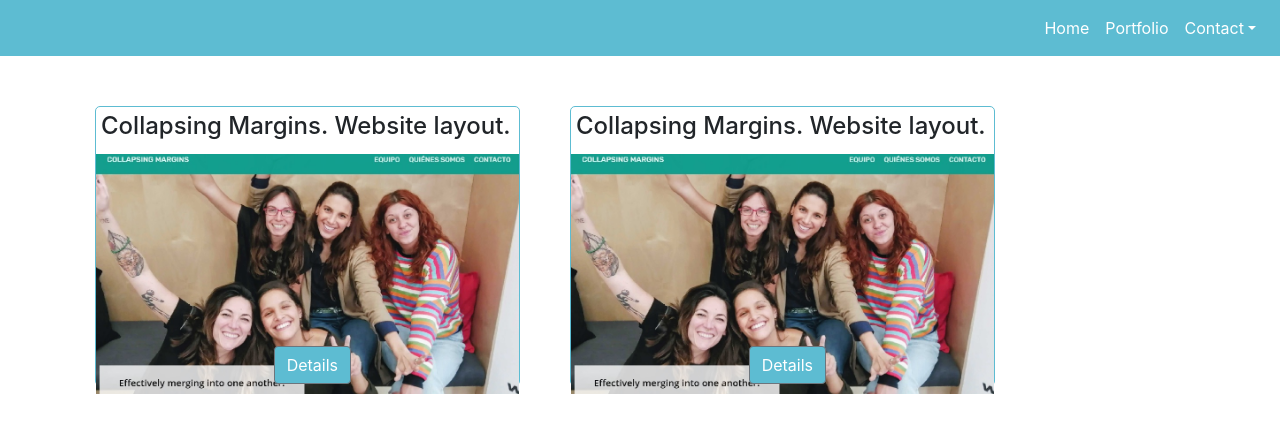
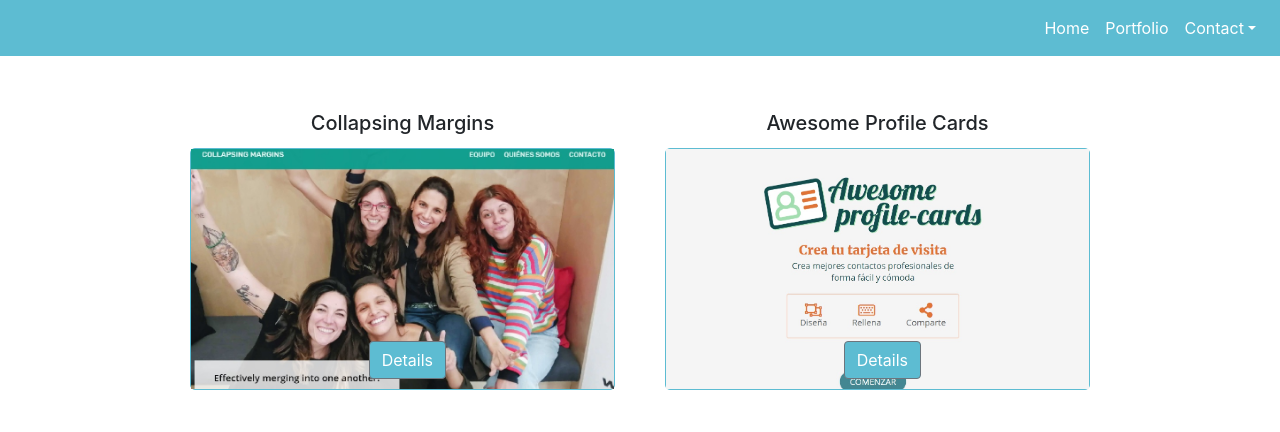
Before and after one commit to gavimar/gavimar-portfolio2, a React (Create React App) app: page /#/Portfolio in a window 1280 px wide. Shown: the top 432 px of the page. Built offline with nearby package versions, Linux system fonts and the light colour scheme; a web font is replaced by a local one.

Commit message:
cards style

```diff
--- a/public/index.html
+++ b/public/index.html
@@ -16,6 +16,7 @@
     -->
     <link rel="manifest" href="%PUBLIC_URL%/manifest.json" />
     <link href="https://fonts.googleapis.com/css?family=Averia+Libre|Baloo+Paaji+2:400,700|Cinzel|Lobster&display=swap" rel="stylesheet">
+    <link rel="stylesheet" href="https://use.fontawesome.com/releases/v5.8.2/css/all.css" crossorigin="anonymous" />
     <title>React App</title>
   </head>
   <body>
--- a/src/components/Card.js
+++ /dev/null
@@ -1,51 +0,0 @@
-import React from "react";
-
-import ReactCardFlip from 'react-card-flip';
-import {Button} from 'reactstrap';
-import image from '../images/collapsing.jpg'
-
-
-
-
-
-export default class Card extends React.Component {
-  constructor() {
-    super();
-      this.state = {
-      isFlipped: false
-    };
-    this.handleClick = this.handleClick.bind(this);
-  }
-  handleClick(e) {
-    e.preventDefault();
-    this.setState(prevState => ({ isFlipped: !prevState.isFlipped }));
-  }
-
-render () {
-  return(
-
-
-    <div className ="card">
-      <h3 className="project-title"> Collapsing Margins. Website layout.</h3>
-              <ReactCardFlip isFlipped={this.state.isFlipped} flipDirection="vertical">
-
-        <div className ="card-front">
-
-
-          <Button className="button" onClick={this.handleClick}>Details</Button>
-          </div>
-
-
-          <div className ="card-back">
-            <img src={image}/>
-
-
-        <Button className="button" onClick={this.handleClick}>Back</Button>
-        </div>
-
-      </ReactCardFlip>
-      </div>
-
-  )}
-
-}
--- a/src/components/Portfolio.js
+++ b/src/components/Portfolio.js
@@ -2,8 +2,9 @@ import React from "react";
 
   import MenuBar from './MenuBar'
   import { Container, Row, Col } from 'reactstrap';
-import ReactCardFlip from 'react-card-flip';
-import Card from './Card';
+
+  import ProjectCard from './ProyectCard';
+
 
 
 
@@ -28,16 +29,33 @@ export default class Portfolio extends React.Component {
                 <Row>
 
                 <Col sm ={5} >
-              <Card></Card>
+                <ProjectCard
+                name = "Collapsing Margins"
+                description ="Layout project. A responsive website to present a team, created using HTML5 and SASS."
+                website = "https://gavimar.github.io/collapsing-margins/"
+                code="https://github.com/gavimar/collapsing-margins"
+                background = "collapsing"
+                backgroundBack ="collapsingBack">
+
+                </ProjectCard>
+
         </Col>
 
         <Col sm ={5}>
 
-        <Card></Card>
+          <ProjectCard
+                name = "Awesome Profile Cards"
+                description ="Layout project. A responsive website to present a team, created using HTML5 and SASS."
+                website = "http://beta.adalab.es/project-promo-i-module-2-team-4-afternoon/"
+                code="https://github.com/Adalab/project-promo-i-module-2-team-4-afternoon"
+                background = "awesome"
+                backgroundBack ="awesomeBack">
+          </ProjectCard>
         </Col>
 
         </Row>
         </Container>
+
 
 
 
--- /dev/null
+++ b/src/components/ProyectCard.js
@@ -0,0 +1,63 @@
+import React from "react";
+
+import ReactCardFlip from 'react-card-flip';
+import {Button} from 'reactstrap';
+import image from '../images/collapsing.jpg';
+
+
+
+
+
+
+export default class ProjectCard extends React.Component {
+  constructor() {
+    super();
+      this.state = {
+      isFlipped: false
+    };
+    this.handleClick = this.handleClick.bind(this);
+  }
+  handleClick(e) {
+    e.preventDefault();
+    this.setState(prevState => ({ isFlipped: !prevState.isFlipped }));
+  }
+
+
+
+render () {
+
+  return(
+
+
+    <div className ="card">
+              <h3 className="project-title"> {this.props.name}</h3>
+              <ReactCardFlip  isFlipped={this.state.isFlipped} flipDirection="vertical">
+
+        <div className ={`card-front ${this.props.background}`}>
+
+
+
+          <Button className="button" onClick={this.handleClick}>Details</Button>
+          </div>
+
+
+          <div className ={`card-back ${this.props.backgroundBack}`}>
+            <div className = "card-back-container">
+            <div className="project-links">
+            <a href={this.props.website}><i className="fas fa-desktop"></i>Website</a>
+            <a href={this.props.code}><i className="fas fa-code-branch"></i>Code</a>
+            </div>
+            <p className="project-description">{this.props.description}</p>
+
+          </div>
+
+
+        <Button className="button" onClick={this.handleClick}>Back</Button>
+        </div>
+
+      </ReactCardFlip>
+      </div>
+
+  )}
+
+}
--- a/src/stylesheets/layout/_portfolio.scss
+++ b/src/stylesheets/layout/_portfolio.scss
@@ -4,27 +4,53 @@
   // display: flex;
   // justify-content: center;
   // align-items: center;
+  text-align: center;
+  .row{
+    display: flex;
+    justify-content: center;
+
+  }
 
 
   .card{
-    border-radius: 5px;
-    border: solid 1px #5dbcd2;
-    height: 280px;
+    // border-radius: 5px;
+    // border: solid 1px #5dbcd2;
+    border: none;
+    height: 300px;
       h3{
         padding:5px;
-        font-size: 20px;
+        font-size: 18px;
         @media all and (min-width:$tablet){
-          font-size:24px;
+          font-size:20px;
         }}
     margin:10px;
     position: relative;
 
+    .react-card-flip{
+      border-radius: 5px;
+    border: solid 1px #5dbcd2;
+
+    .collapsing{
+      background-image: url(../../images/collapsing.jpg);}
+
+    .awesome{
+      background-image: url(../../images/awesome.jpg);
+    }
+
+    // .collapsingBack{
+    //   background: linear-gradient(to left, rgba(255,255,255,0.7) 10%, rgba(255,255,255,1)), url(../../images/collapsing.jpg);
+    // }
+
+    // .awesomeBack{
+    //   background: linear-gradient(to left, rgba(255,255,255,0.7) 10%, rgba(255,255,255,1)), url(../../images/awesome.jpg);
+    // }
 
     .card-front{
-      background-image: url(../../images/collapsing.jpg);
       background-size: cover;
       background-position: center;
+
       position:relative;
+
       width:100%;
 
 
@@ -43,22 +69,38 @@
     }
 
     .card-back{
-      // background: url(../../images/collapsing.jpg) 0 50%;
-      // background-size: cover;
-      // background-position: center;
-      // opacity: 0.5;
+      background: linear-gradient(to left, rgba(186, 210, 241, 0.5) 10%, rgba(93, 188, 210, 0.3));
+
+      background-size: cover;
+      background-position: center;
       position:relative;
+      text-align: left;
 
+        .card-back-container{
+          height: 100%;
 
-      img{
-        opacity: 0.5;
-        z-index: -1;
-        width: 100%;
-        height: 200px;
-        @media all and (min-width:$tablet){
-          height:240px;
+          margin-left: 20px;
+          display: flex;
+          flex-direction: column;
+          justify-content: center;
+
         }
-      }
+
+        a{
+          display: block;
+          text-decoration: none;
+          i{
+            width: 20px;
+            margin-right: 10px;
+          }
+        }
+
+        .project-description{
+          margin-top: 10px;
+          display:flex;
+          justify-content: center;
+          align-items: center;
+        }
 
 
       height: 200px;
@@ -76,6 +118,7 @@
           z-index: 1;
         }
     }
+  }
 
   }
 }
```
Also changed, not shown: src/images/awesome.jpg (added), src/images/awesomeImg.jpg (added). Lines whose indentation alone changed are shown as unchanged.
